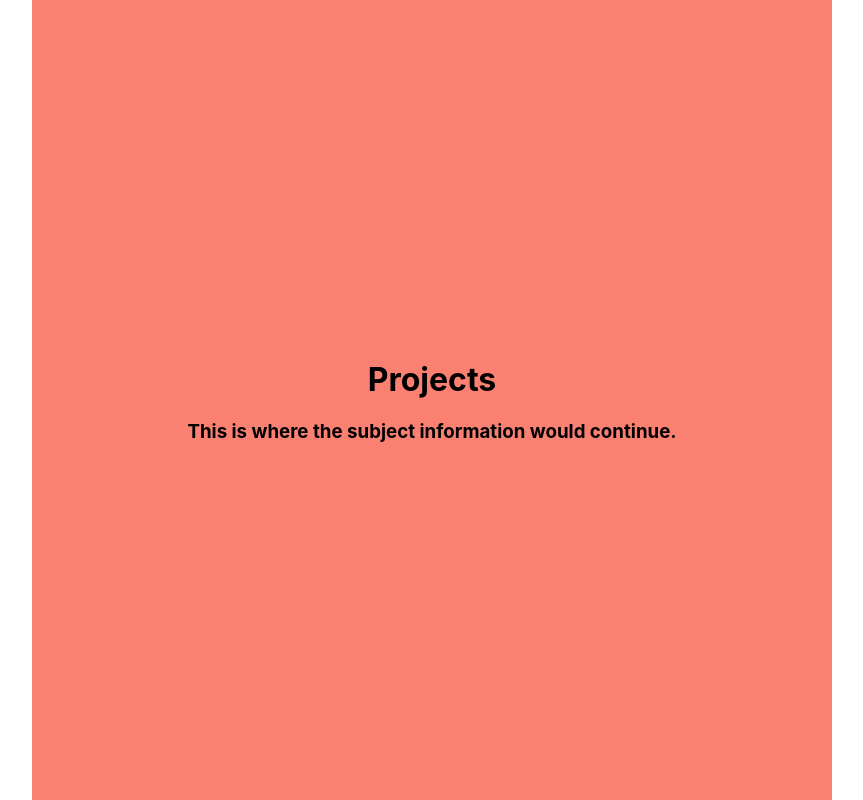
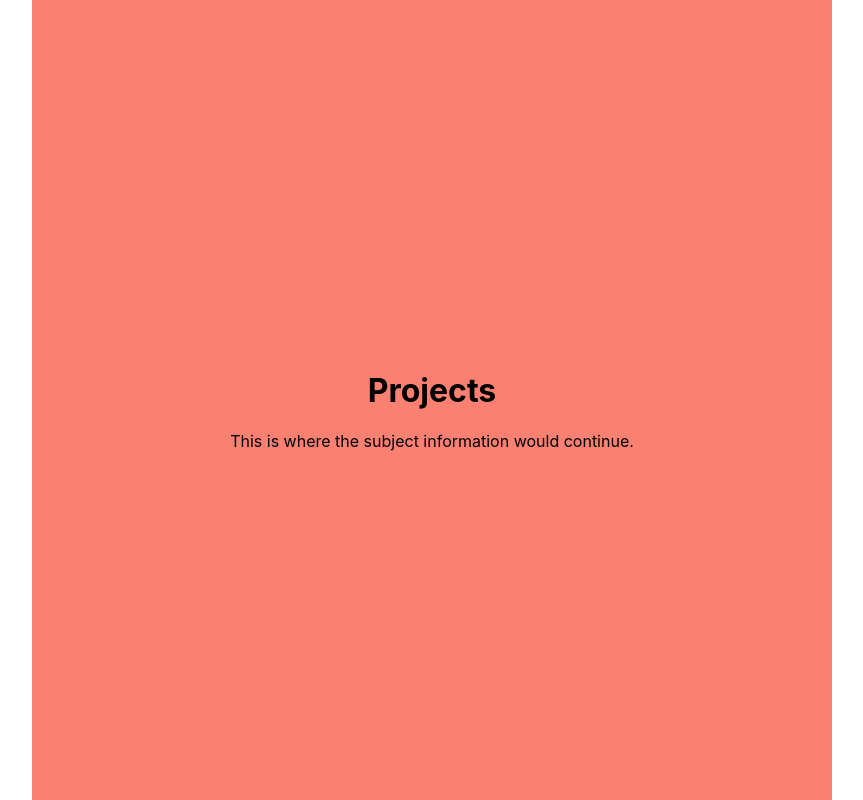
Before and after one commit to CruiseBrantley/portfolio, a React (Create React App) app: page /projects in a window 1280 px wide. Shown: the whole page, without its empty margins (208-1071 px from the left). Built offline with nearby package versions, Linux system fonts and the light colour scheme.

Commit message:
Cleaning up code

```diff
--- a/src/App.css
+++ b/src/App.css
@@ -94,3 +94,11 @@ body {
 		z-index: 9999;
 	}
 }
+
+.subject-div {
+	display: flex;
+	justify-content: center;
+	align-items: center;
+	height: 100%;
+	width: 100%;
+}
--- a/src/components/corner-full.js
+++ b/src/components/corner-full.js
@@ -5,10 +5,9 @@ class Corner extends Component {
 		return (
 			<div>
 				<h1>{this.props.subject}</h1>
-				<h3>This is where the subject information would continue.</h3>
+				<span>This is where the subject information would continue.</span>
 			</div>
 		);
 	}
 }
-
 export default Corner;
--- a/src/components/corner.js
+++ b/src/components/corner.js
@@ -3,7 +3,7 @@ import React, { Component } from "react";
 class Corner extends Component {
 	render() {
 		return (
-			<div>
+			<div className="subject-div">
 				<h1>{this.props.subject}</h1>
 			</div>
 		);
--- a/src/components/outer-square.js
+++ b/src/components/outer-square.js
@@ -42,7 +42,7 @@ class OuterSquare extends Component {
 					onMouseLeave={this.mouseLeaveCorner}
 				>
 					{this.state.selected === 3 ? (
-						<CornerFull subject="Experience" />
+						<CornerFull subject="Experience" linked={true} />
 					) : (
 						<Corner subject="Experience" />
 					)}
@@ -74,10 +74,10 @@ class OuterSquare extends Component {
 	};
 	mouseEnterCorner = num => {
 		if (this.state.timeout) return;
-		this.setState({ grow: num });
+		if (this.state.grow !== num) this.setState({ grow: num });
 	};
 	mouseLeaveCorner = () => {
-		this.setState({ grow: 0 });
+		if (this.state.grow === 0) this.setState({ grow: 0 });
 	};
 	mouseClickCorner = num => {
 		if (this.state.selected === num) {
@@ -85,7 +85,6 @@ class OuterSquare extends Component {
 			return;
 		}
 		this.setState({ selected: num, timeout: true });
-		setTimeout(() => this.setState({ timeout: false }), 500);
 	};
 }
 
```
